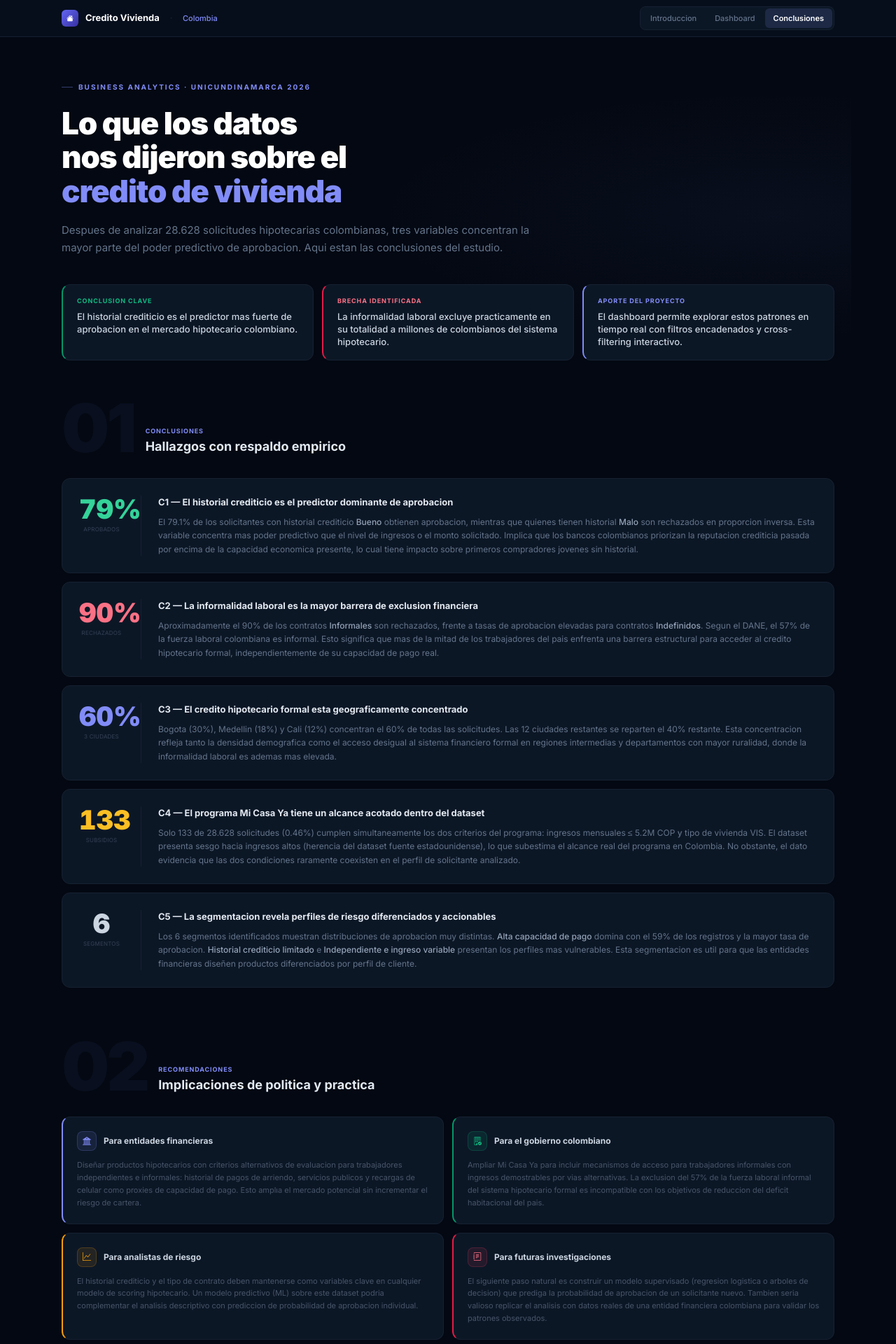
After one commit to AlejandroChabur/credito-vivienda, a Flask app: page /conclusiones in a window 1280 px wide. The commit adds this page. Shown: the top 1920 px of the page at 70% size. Run offline with Flask 3, Linux system fonts and the light colour scheme; parts of the project's set-up code (start-up, migrations or seed data) failed here and were passed over; some libraries are stand-ins or nearby versions.

Commit message:
Add conclusiones page with findings, recommendations and final reflection
- New /conclusiones route in app.py
- 5 empirical conclusions with supporting data
- Policy recommendations for banks, government, analysts
- Final reflection section and dual CTA
- Nav updated across all 3 pages (intro, dashboard, conclusiones)

Co-Authored-By: Claude Sonnet 4.6 <noreply@anthropic.com>

```diff
--- a/app.py
+++ b/app.py
@@ -87,6 +87,10 @@ def api_data():
 def intro():
     return render_template("intro.html")
 
+@app.route("/conclusiones")
+def conclusiones():
+    return render_template("conclusiones.html")
+
 @app.route("/api/table")
 def api_table():
     d     = apply_filters(df)
--- /dev/null
+++ b/templates/conclusiones.html
@@ -0,0 +1,332 @@
+<!DOCTYPE html>
+<html lang="es">
+<head>
+<meta charset="UTF-8">
+<meta name="viewport" content="width=device-width, initial-scale=1.0">
+<title>Conclusiones · Credito Vivienda Colombia</title>
+<script src="https://cdn.tailwindcss.com"></script>
+<script>
+tailwind.config = {
+  theme: {
+    extend: {
+      colors: {
+        base:  '#030812',
+        panel: '#07101f',
+        card:  '#0c1726',
+        bdr:   '#162030',
+        acc:   '#818cf8',
+      },
+      fontFamily: { sans: ['Inter','system-ui','sans-serif'] }
+    }
+  }
+}
+</script>
+<link rel="preconnect" href="https://fonts.googleapis.com">
+<link href="https://fonts.googleapis.com/css2?family=Inter:wght@300;400;500;600;700;800;900&display=swap" rel="stylesheet">
+<link href="https://cdn.jsdelivr.net/npm/bootstrap-icons@1.11.3/font/bootstrap-icons.css" rel="stylesheet">
+<style>
+  body { background:#030812; }
+  ::-webkit-scrollbar { width:4px; }
+  ::-webkit-scrollbar-track { background:transparent; }
+  ::-webkit-scrollbar-thumb { background:#1e2f45; border-radius:4px; }
+  .section-num {
+    font-size: 96px; font-weight: 900; line-height: 1;
+    color: rgba(129,140,248,.06); letter-spacing: -4px;
+    user-select: none;
+  }
+  .card-hover { transition: border-color .2s, box-shadow .2s; }
+  .card-hover:hover { border-color: rgba(129,140,248,.25); }
+  .stat-num { font-variant-numeric: tabular-nums; }
+  .hero-glow {
+    background: radial-gradient(ellipse 70% 50% at 90% 50%, rgba(129,140,248,.05) 0%, transparent 70%);
+  }
+</style>
+</head>
+<body class="font-sans text-slate-300 min-h-screen">
+
+<!-- NAV -->
+<nav class="sticky top-0 z-40 bg-panel/90 backdrop-blur border-b border-bdr">
+  <div class="max-w-6xl mx-auto px-6 flex items-center justify-between" style="height:52px">
+    <div class="flex items-center gap-2.5">
+      <div class="w-6 h-6 rounded-md bg-gradient-to-br from-indigo-500 to-indigo-800 flex items-center justify-center shrink-0">
+        <i class="bi bi-house-fill text-white text-[10px]"></i>
+      </div>
+      <span class="text-[13px] font-bold text-white">Credito Vivienda</span>
+      <span class="text-bdr mx-1 text-lg font-thin">·</span>
+      <span class="text-[11px] text-acc font-medium">Colombia</span>
+    </div>
+    <div class="flex items-center gap-0.5 bg-card border border-bdr rounded-lg p-0.5">
+      <a href="/intro"   class="px-3 py-1.5 text-[11px] font-medium text-slate-500 hover:text-slate-300 rounded-md transition-colors">Introduccion</a>
+      <a href="/"        class="px-3 py-1.5 text-[11px] font-medium text-slate-500 hover:text-slate-300 rounded-md transition-colors">Dashboard</a>
+      <a href="/conclusiones" class="px-3 py-1.5 text-[11px] font-semibold text-white bg-acc/15 rounded-md">Conclusiones</a>
+    </div>
+  </div>
+</nav>
+
+<!-- HERO -->
+<section class="hero-glow max-w-6xl mx-auto px-6 pt-16 pb-12">
+  <p class="text-[10px] font-bold uppercase tracking-[.2em] text-acc mb-5 flex items-center gap-2">
+    <span class="w-4 h-px bg-acc/40 inline-block"></span>
+    Business Analytics · Unicundinamarca 2026
+  </p>
+  <h1 class="text-[44px] font-black text-white leading-[1.1] tracking-tight max-w-3xl mb-5">
+    Lo que los datos<br>
+    nos dijeron sobre el<br>
+    <span class="text-acc">credito de vivienda</span>
+  </h1>
+  <p class="text-slate-500 text-[15px] max-w-2xl leading-relaxed">
+    Despues de analizar 28.628 solicitudes hipotecarias colombianas, tres variables concentran la mayor parte del poder predictivo de aprobacion. Aqui estan las conclusiones del estudio.
+  </p>
+
+  <!-- Resumen rapido -->
+  <div class="mt-10 grid grid-cols-3 gap-3">
+    <div class="bg-card border border-bdr border-l-2 border-l-emerald-600 rounded-xl px-5 py-4">
+      <p class="text-[9px] font-bold uppercase tracking-widest text-emerald-500 mb-2">Conclusion clave</p>
+      <p class="text-[13px] text-slate-300 leading-snug font-medium">El historial crediticio es el predictor mas fuerte de aprobacion en el mercado hipotecario colombiano.</p>
+    </div>
+    <div class="bg-card border border-bdr border-l-2 border-l-rose-600 rounded-xl px-5 py-4">
+      <p class="text-[9px] font-bold uppercase tracking-widest text-rose-400 mb-2">Brecha identificada</p>
+      <p class="text-[13px] text-slate-300 leading-snug font-medium">La informalidad laboral excluye practicamente en su totalidad a millones de colombianos del sistema hipotecario.</p>
+    </div>
+    <div class="bg-card border border-bdr border-l-2 border-l-acc rounded-xl px-5 py-4">
+      <p class="text-[9px] font-bold uppercase tracking-widest text-acc mb-2">Aporte del proyecto</p>
+      <p class="text-[13px] text-slate-300 leading-snug font-medium">El dashboard permite explorar estos patrones en tiempo real con filtros encadenados y cross-filtering interactivo.</p>
+    </div>
+  </div>
+</section>
+
+<div class="max-w-6xl mx-auto px-6 space-y-16 pb-24">
+
+  <!-- CONCLUSIONES PRINCIPALES -->
+  <section>
+    <div class="flex items-end gap-4 mb-8">
+      <span class="section-num leading-none -mb-2">01</span>
+      <div>
+        <p class="text-[9px] font-bold uppercase tracking-widest text-acc mb-0.5">Conclusiones</p>
+        <h2 class="text-[18px] font-bold text-slate-200">Hallazgos con respaldo empirico</h2>
+      </div>
+    </div>
+
+    <div class="space-y-3">
+
+      <!-- C1 -->
+      <div class="bg-card border border-bdr rounded-xl p-6 card-hover flex gap-6 items-start">
+        <div class="shrink-0 text-center w-16">
+          <p class="stat-num text-[38px] font-black text-emerald-400 leading-none">79%</p>
+          <p class="text-[8px] text-slate-700 uppercase tracking-wide mt-1">aprobados</p>
+        </div>
+        <div class="flex-1 border-l border-bdr pl-6">
+          <p class="text-[13px] font-bold text-slate-200 mb-2">
+            C1 — El historial crediticio es el predictor dominante de aprobacion
+          </p>
+          <p class="text-[12px] text-slate-500 leading-relaxed">
+            El 79.1% de los solicitantes con historial crediticio <span class="text-slate-400 font-medium">Bueno</span> obtienen aprobacion, mientras que quienes tienen historial <span class="text-slate-400 font-medium">Malo</span> son rechazados en proporcion inversa. Esta variable concentra mas poder predictivo que el nivel de ingresos o el monto solicitado. Implica que los bancos colombianos priorizan la reputacion crediticia pasada por encima de la capacidad economica presente, lo cual tiene impacto sobre primeros compradores jovenes sin historial.
+          </p>
+        </div>
+      </div>
+
+      <!-- C2 -->
+      <div class="bg-card border border-bdr rounded-xl p-6 card-hover flex gap-6 items-start">
+        <div class="shrink-0 text-center w-16">
+          <p class="stat-num text-[38px] font-black text-rose-400 leading-none">90%</p>
+          <p class="text-[8px] text-slate-700 uppercase tracking-wide mt-1">rechazados</p>
+        </div>
+        <div class="flex-1 border-l border-bdr pl-6">
+          <p class="text-[13px] font-bold text-slate-200 mb-2">
+            C2 — La informalidad laboral es la mayor barrera de exclusion financiera
+          </p>
+          <p class="text-[12px] text-slate-500 leading-relaxed">
+            Aproximadamente el 90% de los contratos <span class="text-slate-400 font-medium">Informales</span> son rechazados, frente a tasas de aprobacion elevadas para contratos <span class="text-slate-400 font-medium">Indefinidos</span>. Segun el DANE, el 57% de la fuerza laboral colombiana es informal. Esto significa que mas de la mitad de los trabajadores del pais enfrenta una barrera estructural para acceder al credito hipotecario formal, independientemente de su capacidad de pago real.
+          </p>
+        </div>
+      </div>
+
+      <!-- C3 -->
+      <div class="bg-card border border-bdr rounded-xl p-6 card-hover flex gap-6 items-start">
+        <div class="shrink-0 text-center w-16">
+          <p class="stat-num text-[38px] font-black text-acc leading-none">60%</p>
+          <p class="text-[8px] text-slate-700 uppercase tracking-wide mt-1">3 ciudades</p>
+        </div>
+        <div class="flex-1 border-l border-bdr pl-6">
+          <p class="text-[13px] font-bold text-slate-200 mb-2">
+            C3 — El credito hipotecario formal esta geograficamente concentrado
+          </p>
+          <p class="text-[12px] text-slate-500 leading-relaxed">
+            Bogota (30%), Medellin (18%) y Cali (12%) concentran el 60% de todas las solicitudes. Las 12 ciudades restantes se reparten el 40% restante. Esta concentracion refleja tanto la densidad demografica como el acceso desigual al sistema financiero formal en regiones intermedias y departamentos con mayor ruralidad, donde la informalidad laboral es ademas mas elevada.
+          </p>
+        </div>
+      </div>
+
+      <!-- C4 -->
+      <div class="bg-card border border-bdr rounded-xl p-6 card-hover flex gap-6 items-start">
+        <div class="shrink-0 text-center w-16">
+          <p class="stat-num text-[38px] font-black text-amber-400 leading-none">133</p>
+          <p class="text-[8px] text-slate-700 uppercase tracking-wide mt-1">subsidios</p>
+        </div>
+        <div class="flex-1 border-l border-bdr pl-6">
+          <p class="text-[13px] font-bold text-slate-200 mb-2">
+            C4 — El programa Mi Casa Ya tiene un alcance acotado dentro del dataset
+          </p>
+          <p class="text-[12px] text-slate-500 leading-relaxed">
+            Solo 133 de 28.628 solicitudes (0.46%) cumplen simultaneamente los dos criterios del programa: ingresos mensuales ≤ 5.2M COP <span class="text-slate-500 font-medium">y</span> tipo de vivienda VIS. El dataset presenta sesgo hacia ingresos altos (herencia del dataset fuente estadounidense), lo que subestima el alcance real del programa en Colombia. No obstante, el dato evidencia que las dos condiciones raramente coexisten en el perfil de solicitante analizado.
+          </p>
+        </div>
+      </div>
+
+      <!-- C5 -->
+      <div class="bg-card border border-bdr rounded-xl p-6 card-hover flex gap-6 items-start">
+        <div class="shrink-0 text-center w-16">
+          <p class="stat-num text-[38px] font-black text-slate-300 leading-none">6</p>
+          <p class="text-[8px] text-slate-700 uppercase tracking-wide mt-1">segmentos</p>
+        </div>
+        <div class="flex-1 border-l border-bdr pl-6">
+          <p class="text-[13px] font-bold text-slate-200 mb-2">
+            C5 — La segmentacion revela perfiles de riesgo diferenciados y accionables
+          </p>
+          <p class="text-[12px] text-slate-500 leading-relaxed">
+            Los 6 segmentos identificados muestran distribuciones de aprobacion muy distintas. <span class="text-slate-400 font-medium">Alta capacidad de pago</span> domina con el 59% de los registros y la mayor tasa de aprobacion. <span class="text-slate-400 font-medium">Historial crediticio limitado</span> e <span class="text-slate-400 font-medium">Independiente e ingreso variable</span> presentan los perfiles mas vulnerables. Esta segmentacion es util para que las entidades financieras diseñen productos diferenciados por perfil de cliente.
+          </p>
+        </div>
+      </div>
+
+    </div>
+  </section>
+
+  <!-- RECOMENDACIONES -->
+  <section>
+    <div class="flex items-end gap-4 mb-8">
+      <span class="section-num leading-none -mb-2">02</span>
+      <div>
+        <p class="text-[9px] font-bold uppercase tracking-widest text-acc mb-0.5">Recomendaciones</p>
+        <h2 class="text-[18px] font-bold text-slate-200">Implicaciones de politica y practica</h2>
+      </div>
+    </div>
+
+    <div class="grid grid-cols-2 gap-3">
+
+      <div class="bg-card border border-bdr border-l-2 border-l-acc rounded-xl p-5 card-hover">
+        <div class="flex items-center gap-2.5 mb-3">
+          <div class="w-7 h-7 rounded-lg bg-acc/10 border border-acc/20 flex items-center justify-center shrink-0">
+            <i class="bi bi-bank2 text-acc text-xs"></i>
+          </div>
+          <p class="text-[12px] font-bold text-slate-300">Para entidades financieras</p>
+        </div>
+        <p class="text-[11px] text-slate-600 leading-relaxed">
+          Diseñar productos hipotecarios con criterios alternativos de evaluacion para trabajadores independientes e informales: historial de pagos de arriendo, servicios publicos y recargas de celular como proxies de capacidad de pago. Esto amplıa el mercado potencial sin incrementar el riesgo de cartera.
+        </p>
+      </div>
+
+      <div class="bg-card border border-bdr border-l-2 border-l-emerald-600 rounded-xl p-5 card-hover">
+        <div class="flex items-center gap-2.5 mb-3">
+          <div class="w-7 h-7 rounded-lg bg-emerald-500/10 border border-emerald-500/20 flex items-center justify-center shrink-0">
+            <i class="bi bi-building-check text-emerald-500 text-xs"></i>
+          </div>
+          <p class="text-[12px] font-bold text-slate-300">Para el gobierno colombiano</p>
+        </div>
+        <p class="text-[11px] text-slate-600 leading-relaxed">
+          Ampliar Mi Casa Ya para incluir mecanismos de acceso para trabajadores informales con ingresos demostrables por vias alternativas. La exclusion del 57% de la fuerza laboral informal del sistema hipotecario formal es incompatible con los objetivos de reduccion del deficit habitacional del pais.
+        </p>
+      </div>
+
+      <div class="bg-card border border-bdr border-l-2 border-l-amber-500 rounded-xl p-5 card-hover">
+        <div class="flex items-center gap-2.5 mb-3">
+          <div class="w-7 h-7 rounded-lg bg-amber-500/10 border border-amber-500/20 flex items-center justify-center shrink-0">
+            <i class="bi bi-graph-up text-amber-500 text-xs"></i>
+          </div>
+          <p class="text-[12px] font-bold text-slate-300">Para analistas de riesgo</p>
+        </div>
+        <p class="text-[11px] text-slate-600 leading-relaxed">
+          El historial crediticio y el tipo de contrato deben mantenerse como variables clave en cualquier modelo de scoring hipotecario. Un modelo predictivo (ML) sobre este dataset podria complementar el analisis descriptivo con prediccion de probabilidad de aprobacion individual.
+        </p>
+      </div>
+
+      <div class="bg-card border border-bdr border-l-2 border-l-rose-600 rounded-xl p-5 card-hover">
+        <div class="flex items-center gap-2.5 mb-3">
+          <div class="w-7 h-7 rounded-lg bg-rose-500/10 border border-rose-500/20 flex items-center justify-center shrink-0">
+            <i class="bi bi-journal-text text-rose-400 text-xs"></i>
+          </div>
+          <p class="text-[12px] font-bold text-slate-300">Para futuras investigaciones</p>
+        </div>
+        <p class="text-[11px] text-slate-600 leading-relaxed">
+          El siguiente paso natural es construir un modelo supervisado (regresion logistica o arboles de decision) que prediga la probabilidad de aprobacion de un solicitante nuevo. Tambien seria valioso replicar el analisis con datos reales de una entidad financiera colombiana para validar los patrones observados.
+        </p>
+      </div>
+
+    </div>
+  </section>
+
+  <!-- REFLEXION FINAL -->
+  <section>
+    <div class="flex items-end gap-4 mb-8">
+      <span class="section-num leading-none -mb-2">03</span>
+      <div>
+        <p class="text-[9px] font-bold uppercase tracking-widest text-acc mb-0.5">Reflexion</p>
+        <h2 class="text-[18px] font-bold text-slate-200">Que aporta este proyecto</h2>
+      </div>
+    </div>
+
+    <div class="bg-card border border-bdr rounded-xl p-8 mb-3">
+      <p class="text-[16px] text-slate-300 leading-relaxed max-w-3xl font-medium mb-6">
+        "El mercado hipotecario colombiano no es inaccesible por falta de oferta — es inaccesible por la forma en que se evalua al solicitante. El contrato laboral y el historial crediticio actuan como filtros que, en un pais con alta informalidad, excluyen a la mayoria antes de que el banco analice su capacidad de pago real."
+      </p>
+      <p class="text-[11px] text-slate-600">— Conclusion del analisis exploratorio · 28.628 solicitudes · 2026</p>
+    </div>
+
+    <div class="grid grid-cols-3 gap-3">
+      <div class="bg-card border border-bdr rounded-xl p-5 card-hover text-center">
+        <i class="bi bi-bar-chart-line-fill text-acc text-2xl mb-3 block"></i>
+        <p class="text-[12px] font-bold text-slate-300 mb-2">Dashboard interactivo</p>
+        <p class="text-[11px] text-slate-600 leading-relaxed">Herramienta que permite a cualquier analista explorar los datos sin codigo, aplicando filtros en tiempo real y observando como cambian los patrones.</p>
+      </div>
+      <div class="bg-card border border-bdr rounded-xl p-5 card-hover text-center">
+        <i class="bi bi-layers text-emerald-500 text-2xl mb-3 block"></i>
+        <p class="text-[12px] font-bold text-slate-300 mb-2">Metodologia replicable</p>
+        <p class="text-[11px] text-slate-600 leading-relaxed">El proceso ETL de adaptacion de un dataset internacional al contexto colombiano es replicable para otros mercados latinoamericanos con datasets publicos disponibles.</p>
+      </div>
+      <div class="bg-card border border-bdr rounded-xl p-5 card-hover text-center">
+        <i class="bi bi-github text-slate-400 text-2xl mb-3 block"></i>
+        <p class="text-[12px] font-bold text-slate-300 mb-2">Codigo abierto</p>
+        <p class="text-[11px] text-slate-600 leading-relaxed">Todo el proyecto — dataset adaptado, backend Flask y frontend — esta disponible publicamente en GitHub para reproduccion y extension del analisis.</p>
+      </div>
+    </div>
+  </section>
+
+  <!-- CTAs -->
+  <section class="grid grid-cols-2 gap-3 pb-4">
+    <a href="/" class="flex items-center gap-4 bg-card border border-bdr hover:border-acc/30 rounded-xl px-6 py-5 transition-all group">
+      <div class="w-10 h-10 rounded-lg bg-acc/10 border border-acc/20 flex items-center justify-center shrink-0 group-hover:bg-acc/15 transition-colors">
+        <i class="bi bi-bar-chart-line-fill text-acc"></i>
+      </div>
+      <div>
+        <p class="text-[13px] font-bold text-slate-200">Dashboard interactivo</p>
+        <p class="text-[11px] text-slate-600 mt-0.5">Explorar los 28.628 registros con filtros en tiempo real</p>
+      </div>
+      <i class="bi bi-arrow-right text-slate-600 group-hover:text-acc group-hover:translate-x-1 transition-all ml-auto"></i>
+    </a>
+    <a href="/intro" class="flex items-center gap-4 bg-card border border-bdr hover:border-acc/30 rounded-xl px-6 py-5 transition-all group">
+      <div class="w-10 h-10 rounded-lg bg-acc/10 border border-acc/20 flex items-center justify-center shrink-0 group-hover:bg-acc/15 transition-colors">
+        <i class="bi bi-journal-richtext text-acc"></i>
+      </div>
+      <div>
+        <p class="text-[13px] font-bold text-slate-200">Ver introduccion y metodologia</p>
+        <p class="text-[11px] text-slate-600 mt-0.5">Contexto, objetivos, ETL y marco conceptual</p>
+      </div>
+      <i class="bi bi-arrow-right text-slate-600 group-hover:text-acc group-hover:translate-x-1 transition-all ml-auto"></i>
+    </a>
+  </section>
+
+</div>
+
+<!-- Footer -->
+<footer class="border-t border-bdr">
+  <div class="max-w-6xl mx-auto px-6 py-5 flex items-center justify-between">
+    <p class="text-[10px] text-slate-700">Business Analytics · Universidad de Cundinamarca · 2026</p>
+    <a href="https://github.com/AlejandroChabur/credito-vivienda" target="_blank"
+      class="text-[10px] text-slate-700 hover:text-acc transition-colors flex items-center gap-1.5">
+      <i class="bi bi-github"></i>AlejandroChabur/credito-vivienda
+    </a>
+  </div>
+</footer>
+
+</body>
+</html>
```
Also changed, not shown: templates/index.html (+184 -130 lines), templates/intro.html (+3 -6 lines).
